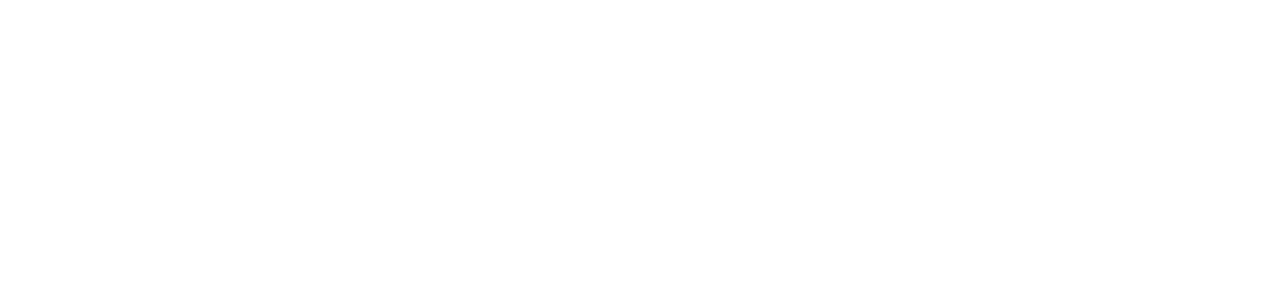
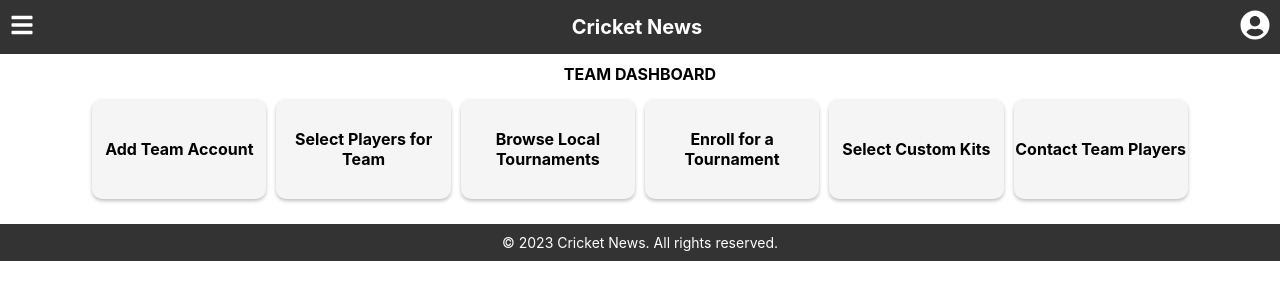
Before and after one commit to iubaidrmn/Final-year-project-04161913051, a React (Create React App) app in the folder autocrickreact/: page /TeamDashboard in a window 1280 px wide. Before the commit this address had no page. Shown: the top 300 px of the page. Built offline with nearby package versions, Linux system fonts and the light colour scheme.

Commit message:
version 1.8

```diff
--- a/autocrickreact/package.json
+++ b/autocrickreact/package.json
@@ -3,12 +3,14 @@
   "version": "0.1.0",
   "private": true,
   "dependencies": {
+    "@expo/vector-icons": "^13.0.0",
     "@testing-library/jest-dom": "^5.16.5",
     "@testing-library/react": "^13.4.0",
     "@testing-library/user-event": "^13.5.0",
     "react": "^18.2.0",
     "react-dom": "^18.2.0",
     "react-icons": "^4.9.0",
+    "react-native": "^0.71.10",
     "react-query": "^3.39.3",
     "react-router": "^6.12.1",
     "react-router-dom": "^6.12.1",
--- a/autocrickreact/src/App.js
+++ b/autocrickreact/src/App.js
@@ -9,6 +9,7 @@
 import Tournament from './components/tournament_form';
 import PlayerInMatch from './components/player_in_match_form';
 import Match from './components/match_form';
+import TeamDashboard from './components/team_dashboard';
 
 function App() {
   return (
@@ -22,6 +23,7 @@
         <Route path="/Tournament" element={<Tournament />} />
         <Route path="/PlayerInMatch" element={<PlayerInMatch />} />
         <Route path="/Match" element={<Match />} />
+        <Route path="/TeamDashboard" element={<TeamDashboard />} />
       </Routes>
     </Router>
   );
--- a/autocrickreact/src/assets/styles.css
+++ b/autocrickreact/src/assets/styles.css
@@ -180,11 +180,11 @@
 }
 
 .drawer-icon {
-  display: flex;
+  /* display: flex;
   flex-direction: column;
   justify-content: center;
   align-items: center;
-  cursor: pointer;
+  cursor: pointer; */
   margin-bottom: 10px;
 }
 
@@ -197,8 +197,14 @@
 
 .menu {
   list-style-type: none;
-  padding: 0;
+  position: relative;
+  top: 100%;
+  right: 0;
+  background-color: #333;
+  padding: 10px;
+  list-style-type: none;
   margin: 0;
+  box-shadow: 0 0 5px rgba(0, 0, 0, 0.2);
 }
 
 .menu-item {
@@ -207,11 +213,11 @@
 
 .menu-item a {
   text-decoration: none;
-  color: #333;
+  color: #ffffff;
 }
 
 .menu-item a:hover {
-  color: #666;
+  color: #ff3636;
 }
 
 /* Footer bar */
--- /dev/null
+++ b/autocrickreact/src/components/team_dashboard.js
@@ -0,0 +1,148 @@
+import React, { Component } from 'react';
+import HeaderBar from '../includes/header';
+import Footer from '../includes/footer';
+
+export class TeamDashboard extends Component {
+  constructor(props) {
+    super(props);
+    this.state = {
+      isPopupVisible: false,
+      selectedBoxText: '',
+      dashboardTitle: 'TEAM DASHBOARD' // Initial title
+    };
+  }
+
+  handleBoxClick = (text) => {
+    this.setState({
+      isPopupVisible: true,
+      selectedBoxText: text
+    });
+  };
+
+  handlePopupClose = () => {
+    this.setState({
+      isPopupVisible: false,
+      selectedBoxText: ''
+    });
+  };
+
+  render() {
+    const { isPopupVisible, selectedBoxText, dashboardTitle } = this.state;
+
+    // Define the text for each box
+    const boxTexts = [
+      'Add Team Account',
+      'Select Players for Team',
+      'Browse Local Tournaments',
+      'Enroll for a Tournament',
+      'Select Custom Kits',
+      'Contact Team Players'
+    ];
+
+    return (
+      <div>
+        <HeaderBar />
+        <div style={styles.container}>
+          <span style={styles.text}>{dashboardTitle}</span>
+        </div>
+        <div style={styles.container}>
+          <div style={styles.row}>
+            {boxTexts.map((text, index) => (
+              <div
+                key={index}
+                style={styles.box}
+                onClick={() => this.handleBoxClick(text)}
+                onMouseEnter={(e) => (e.target.style.backgroundColor = '#e3f2fd')}
+                onMouseLeave={(e) => (e.target.style.backgroundColor = '#f5f5f5')}
+              >
+                <span style={styles.text}>{text}</span>
+              </div>
+            ))}
+          </div>
+
+          {isPopupVisible && (
+            <div style={styles.popup}>
+              <div style={styles.popupContent}>
+                <span style={styles.popupText}>{selectedBoxText}</span>
+                <button style={styles.popupCloseButton} onClick={this.handlePopupClose}>
+                  Close
+                </button>
+              </div>
+            </div>
+          )}
+        </div>
+        <Footer />
+      </div>
+    );
+  }
+}
+
+const styles = {
+  container: {
+    display: 'flex',
+    alignItems: 'center',
+    justifyContent: 'center',
+    margin: 10,
+  },
+  row: {
+    display: 'flex',
+    flexDirection: 'row',
+    marginBottom: 10,
+  },
+  title: {
+    alignItems: 'center',
+    justifyContent: 'center',
+    fontSize: 16,
+    fontWeight: 'bold',
+  },
+  box: {
+    flex: 1,
+    height: 100,
+    backgroundColor: '#f5f5f5',
+    borderRadius: 10,
+    margin: 5,
+    boxShadow: '0px 2px 3.84px rgba(0, 0, 0, 0.25)',
+    display: 'flex',
+    alignItems: 'center',
+    justifyContent: 'center',
+    cursor: 'pointer',
+    transition: 'background-color 0.3s ease',
+
+
+  },
+  text: {
+    fontSize: 16,
+    fontWeight: 'bold',
+    textAlign: 'center',
+  },
+  popup: {
+    position: 'fixed',
+    top: 0,
+    left: 0,
+    right: 0,
+    bottom: 0,
+    display: 'flex',
+    alignItems: 'center',
+    justifyContent: 'center',
+    backgroundColor: 'rgba(0, 0, 0, 0.5)',
+    zIndex: 9999,
+  },
+  popupContent: {
+    backgroundColor: '#fff',
+    padding: 20,
+    borderRadius: 10,
+  },
+  popupText: {
+    fontSize: 18,
+    fontWeight: 'bold',
+    marginBottom: 10,
+  },
+  popupCloseButton: {
+    backgroundColor: '#f5f5f5',
+    padding: '5px 10px',
+    borderRadius: 5,
+    cursor: 'pointer',
+  },
+};
+
+export default TeamDashboard;
--- a/autocrickreact/src/includes/header.js
+++ b/autocrickreact/src/includes/header.js
@@ -29,6 +29,7 @@
             <div className="header-bar">
                 <div className="menu-icon" onClick={this.toggleDrawer}>
                     <FaBars size={24} />
+                    {isDrawerOpen && (<Sidebar />)}
                 </div>
                 <div className="logo">Cricket News</div>
                 <div className="profile-icon" onClick={this.handleProfileIconClick}>
@@ -46,7 +47,6 @@
                     </ul>
                     )}
               </div>
-              {isDrawerOpen && <Sidebar />}
             </div>
           );
     }
```
Also changed, not shown: 1 other file (tests, documents, lock files or other folders).
